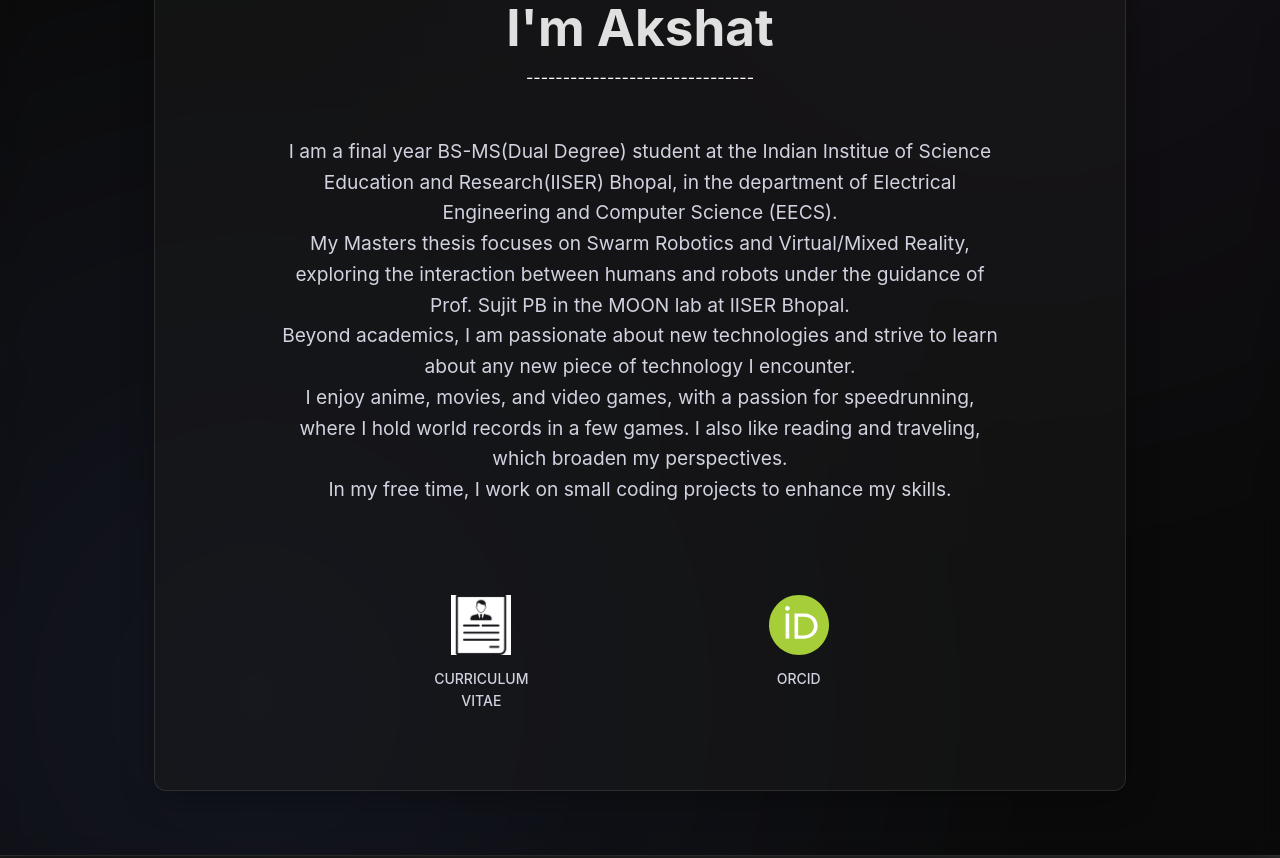
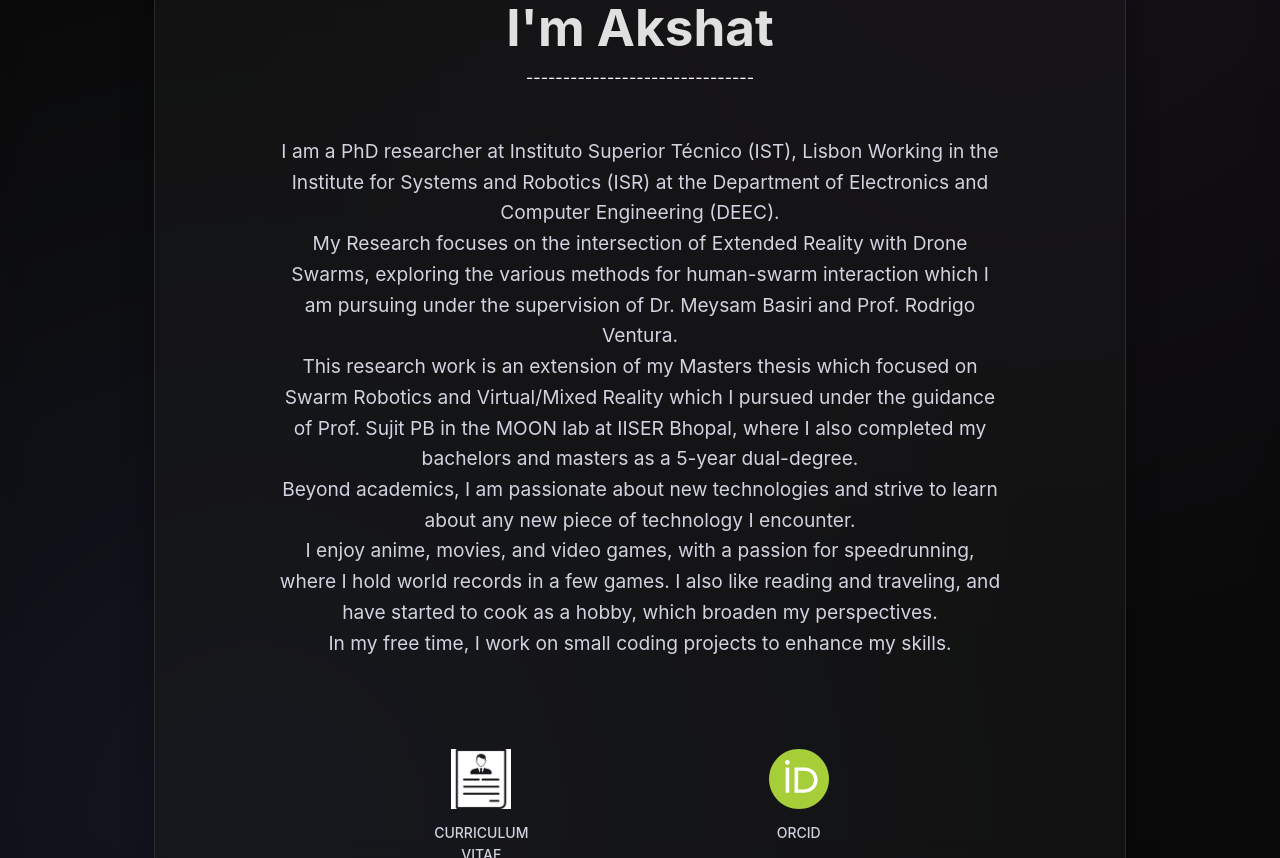
Before and after one commit to Sh1r0Yaksha/Sh1r0Yaksha.github.io, a React (Vite) app: page / in a window 1280 px wide. Shown: the part 520-1378 px from the top of the page. Built offline with nearby package versions, Linux system fonts and the light colour scheme.

Commit message:
Updated about section text

```diff
--- a/src/pages/Home.tsx
+++ b/src/pages/Home.tsx
@@ -23,22 +23,14 @@ export default function Home() {
 
                     <div className="about">
                         <p>
-                            I am a final year BS-MS(Dual Degree) student at the
-                            Indian Institue of Science Education and Research(IISER) Bhopal,
-                            in the department of Electrical Engineering and
-                            Computer Science (EECS).<br />
-                            My Masters thesis focuses on Swarm Robotics and Virtual/Mixed
-                            Reality, exploring the interaction between humans and robots
-                            under the guidance of Prof. Sujit PB in the MOON lab at IISER Bhopal.
+                            I am a PhD researcher at Instituto Superior Técnico (IST), Lisbon Working in the Institute for Systems and Robotics (ISR) at the Department of Electronics and Computer Engineering (DEEC).<br />
+                            My Research focuses on the intersection of Extended Reality with Drone Swarms, exploring the various methods for human-swarm interaction which I am pursuing under the supervision of Dr. Meysam Basiri and Prof. Rodrigo Ventura.<br />
+                            This research work is an extension of my Masters thesis which focused on Swarm Robotics and Virtual/Mixed Reality which I pursued under the guidance of Prof. Sujit PB in the MOON lab at IISER Bhopal, where I also completed my bachelors and masters as a 5-year dual-degree.
                         </p>
                         <p>
-                            Beyond academics, I am passionate about new technologies and
-                            strive to learn about any new piece of technology I encounter.<br />
-                            I enjoy anime, movies, and video games, with a passion for
-                            speedrunning, where I hold world records in a few games.
-                            I also like reading and traveling, which broaden my perspectives.<br />
-                            In my free time, I work on small coding projects to
-                            enhance my skills.
+                            Beyond academics, I am passionate about new technologies and strive to learn about any new piece of technology I encounter.<br />
+                            I enjoy anime, movies, and video games, with a passion for speedrunning, where I hold world records in a few games. I also like reading and traveling, and have started to cook as a hobby, which broaden my perspectives.<br />
+                            In my free time, I work on small coding projects to enhance my skills.
                         </p>
                     </div>
                     <div className="CV">
```
